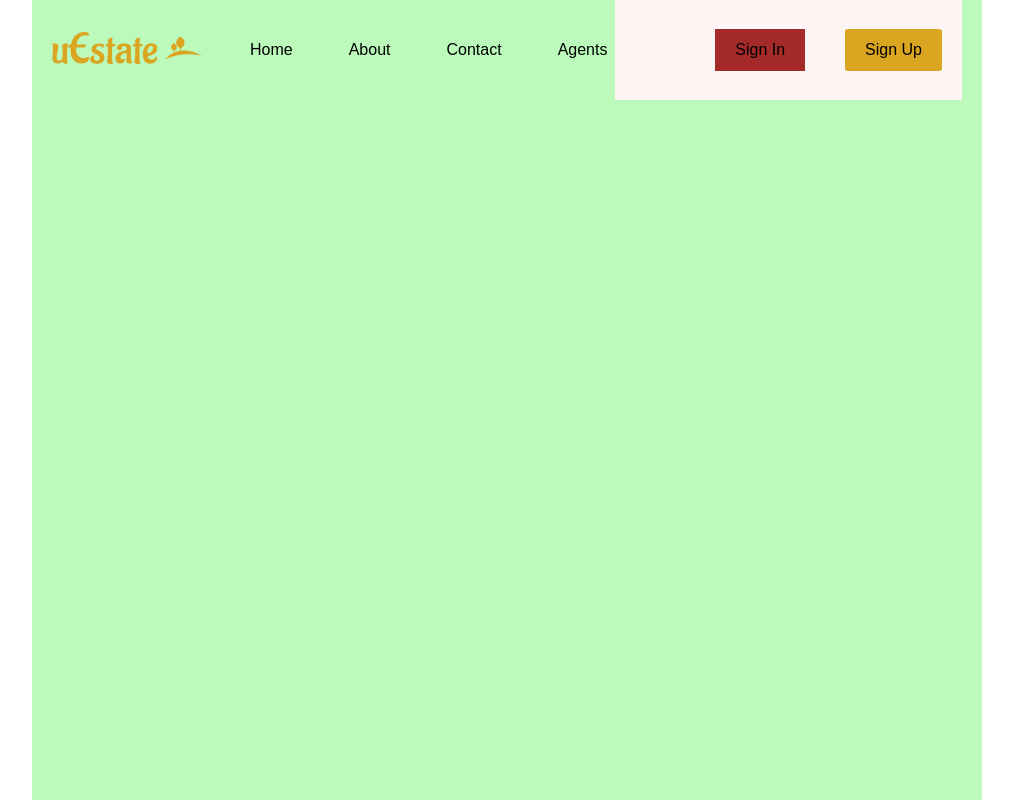
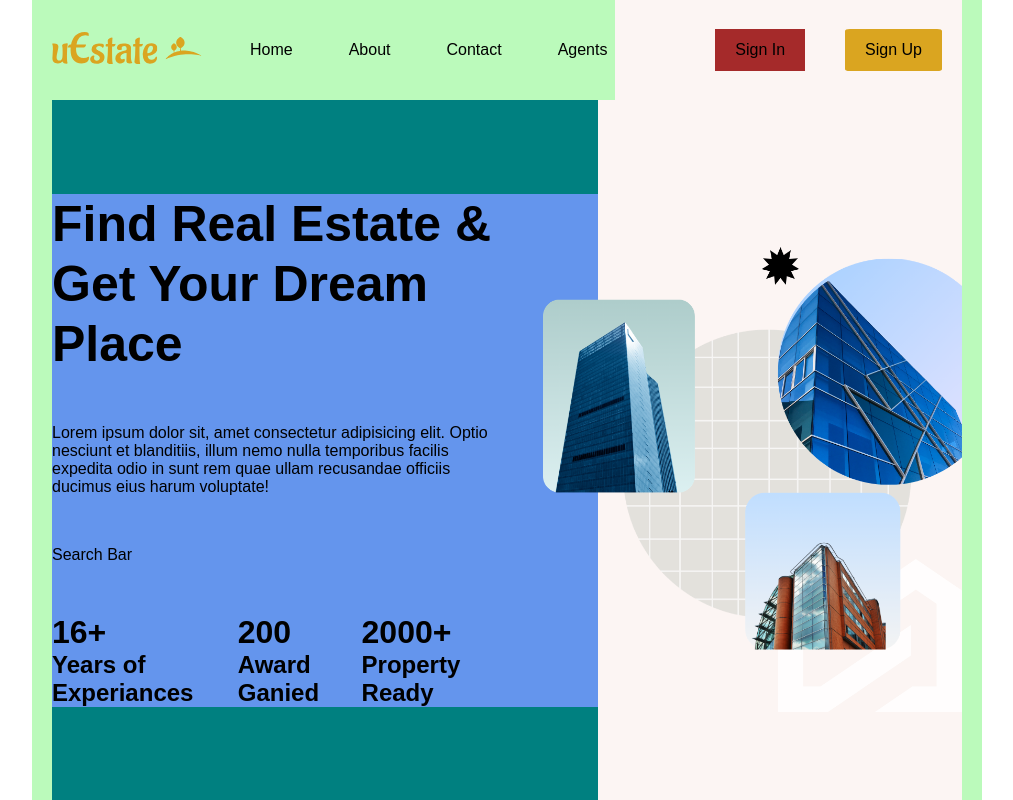
Before and after one commit to andryariadi/real-estate-app, a React (Vite) app in the folder estate-app/: page / in a window 1280 px wide. Shown: the top 800 px of the page, without its empty margins (133-1146 px from the left). Built offline with nearby package versions, Linux system fonts and the light colour scheme.

Commit message:
add homepage

```diff
--- a/estate-app/src/App.jsx
+++ b/estate-app/src/App.jsx
@@ -1,11 +1,17 @@
 import Navbar from "./components/navbar/Navbar";
 import "./layout.scss";
+import HomePage from "./routes/HomePage/HomePage";
 
 function App() {
   return (
     <>
       <main className="layout">
-        <Navbar />
+        <div className="navbar">
+          <Navbar />
+        </div>
+        <div className="content">
+          <HomePage />
+        </div>
       </main>
     </>
   );
--- /dev/null
+++ b/estate-app/src/components/searchBar/SearchBar.jsx
@@ -0,0 +1,7 @@
+export default function SearchBar() {
+  return (
+    <>
+      <div>Search Bar</div>
+    </>
+  );
+}
--- a/estate-app/src/layout.scss
+++ b/estate-app/src/layout.scss
@@ -4,6 +4,8 @@
   height: 100vh;
   margin: 0 auto;
   padding: 0 20px;
+  display: flex;
+  flex-direction: column;
 
   @include xl {
     background-color: rgb(251, 190, 202);
@@ -28,4 +30,10 @@
   @include xs {
     background-color: rgb(233, 190, 251);
   }
+
+  .content {
+    background-color: crimson;
+    // height: calc(100vh - 100px);
+    flex: 1;
+  }
 }
--- /dev/null
+++ b/estate-app/src/routes/HomePage/HomePage.jsx
@@ -0,0 +1,37 @@
+import SearchBar from "../../components/searchBar/SearchBar";
+import "./homePage.scss";
+
+export default function HomePage() {
+  return (
+    <>
+      <main className="container">
+        <div className="textConteiner">
+          <div className="wrapper">
+            <h1 className="title">Find Real Estate & Get Your Dream Place</h1>
+            <p className="desc">
+              Lorem ipsum dolor sit, amet consectetur adipisicing elit. Optio nesciunt et blanditiis, illum nemo nulla temporibus facilis expedita odio in sunt rem quae ullam recusandae officiis ducimus eius harum voluptate!
+            </p>
+            <SearchBar />
+            <div className="countContainer">
+              <div className="count">
+                <h1>16+</h1>
+                <h2>Years of Experiances</h2>
+              </div>
+              <div className="count">
+                <h1>200</h1>
+                <h2>Award Ganied</h2>
+              </div>
+              <div className="count">
+                <h1>2000+</h1>
+                <h2>Property Ready</h2>
+              </div>
+            </div>
+          </div>
+        </div>
+        <div className="imgContainer">
+          <img src="/bg.png" alt="hero" />
+        </div>
+      </main>
+    </>
+  );
+}
--- /dev/null
+++ b/estate-app/src/routes/HomePage/homePage.scss
@@ -0,0 +1,48 @@
+.container {
+  display: flex;
+  height: 100%;
+
+  .textConteiner {
+    background-color: teal;
+    flex: 3;
+    display: flex;
+    align-items: center;
+    justify-content: center;
+
+    .wrapper {
+      background-color: cornflowerblue;
+      padding-right: 100px;
+      display: flex;
+      flex-direction: column;
+      justify-content: center;
+      gap: 50px;
+
+      .title {
+        font-size: 50px;
+        line-height: 60px;
+      }
+
+      .desc {
+      }
+
+      .countContainer {
+        display: flex;
+        justify-content: space-between;
+      }
+    }
+  }
+
+  .imgContainer {
+    background-color: #fcf5f3;
+    flex: 2;
+    position: relative;
+    display: flex;
+    align-items: center;
+
+    img {
+      width: 115%;
+      position: absolute;
+      right: 0;
+    }
+  }
+}
```
Also changed, not shown: estate-app/src/components/searchBar/searchBar.scss (added).
